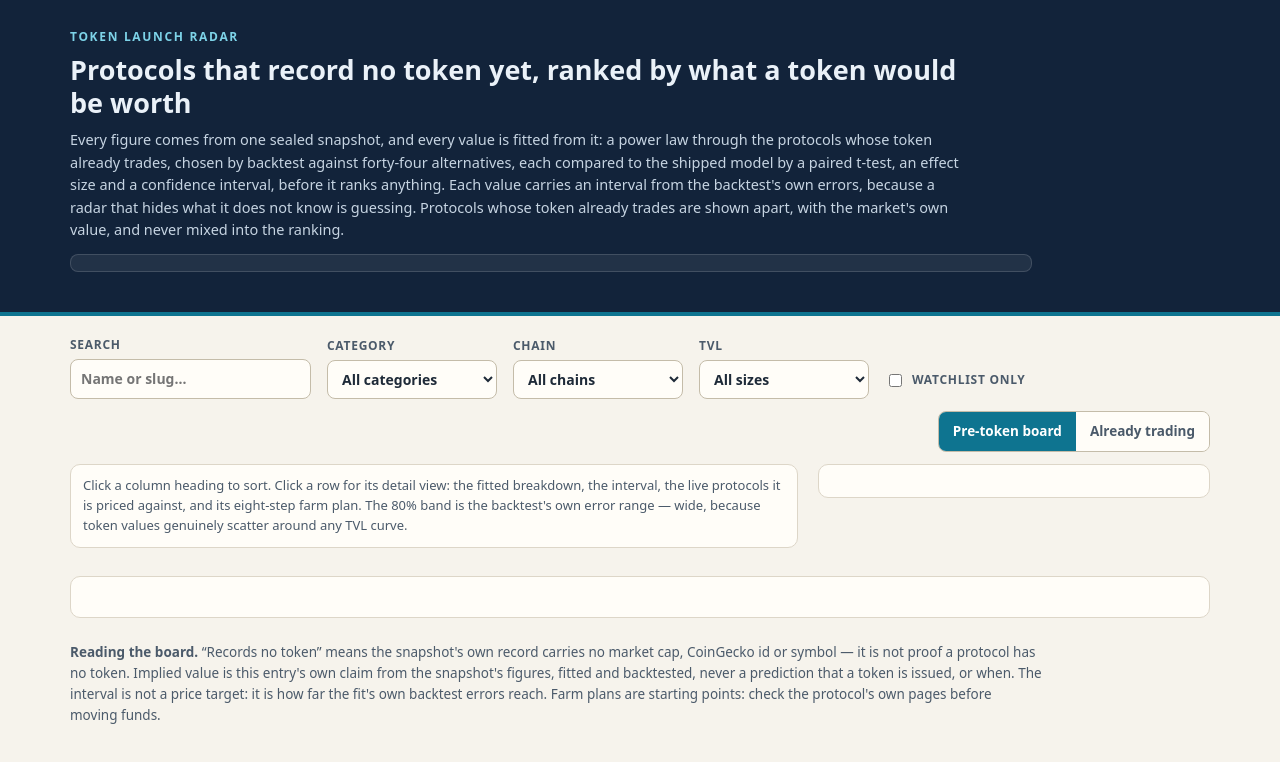
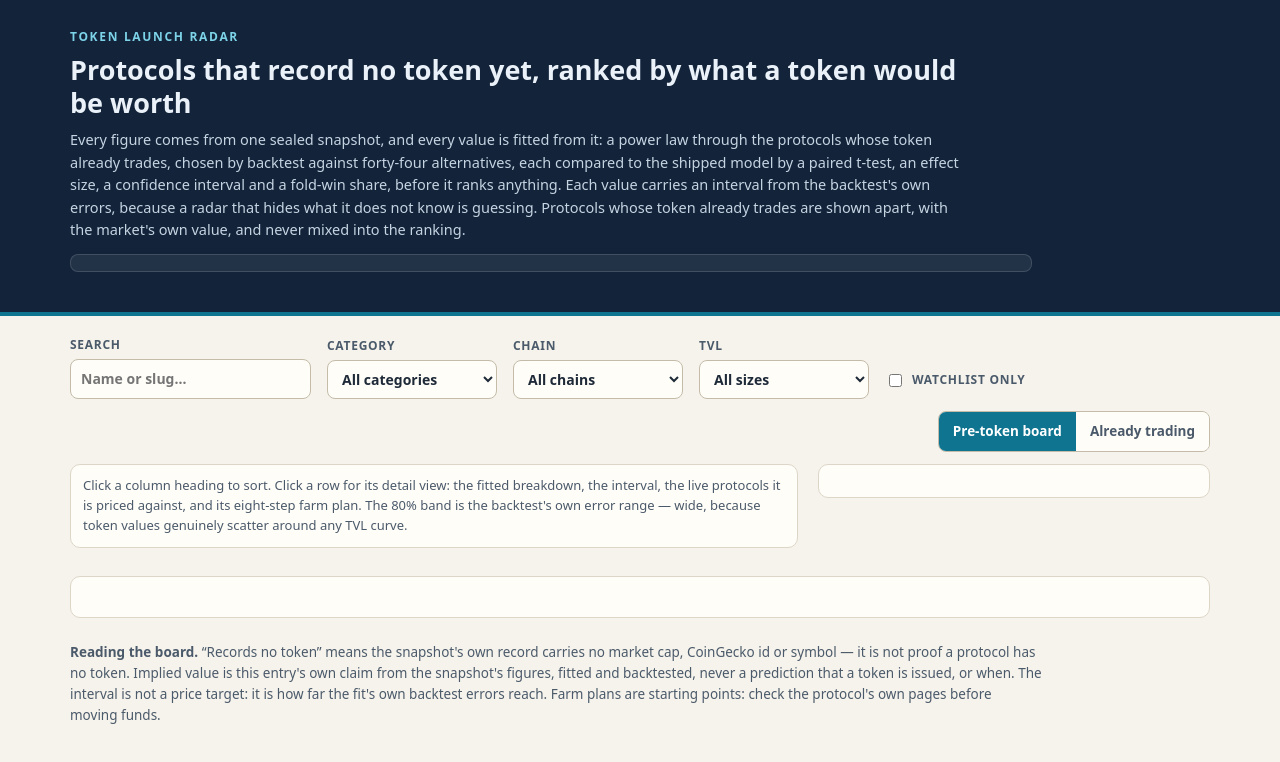
Before and after one commit to Andy74453533/token-radar, a website: page dashboard/index.html in a window 1280 px wide. Drawn offline with Linux system fonts and the light colour scheme.

Commit message:
Rewrite dashboard/index.html fresh in-session (token-radar v5 rewrite)

```diff
--- a/dashboard/index.html
+++ b/dashboard/index.html
@@ -12,7 +12,7 @@
   <div class="wrap">
     <p class="kicker">Token launch radar</p>
     <h1>Protocols that record no token yet, ranked by what a token would be worth</h1>
-    <p class="lede">Every figure comes from one sealed snapshot, and every value is fitted from it: a power law through the protocols whose token already trades, chosen by backtest against forty-four alternatives, each compared to the shipped model by a paired t-test, an effect size and a confidence interval, before it ranks anything. Each value carries an interval from the backtest's own errors, because a radar that hides what it does not know is guessing. Protocols whose token already trades are shown apart, with the market's own value, and never mixed into the ranking.</p>
+    <p class="lede">Every figure comes from one sealed snapshot, and every value is fitted from it: a power law through the protocols whose token already trades, chosen by backtest against forty-four alternatives, each compared to the shipped model by a paired t-test, an effect size, a confidence interval and a fold-win share, before it ranks anything. Each value carries an interval from the backtest's own errors, because a radar that hides what it does not know is guessing. Protocols whose token already trades are shown apart, with the market's own value, and never mixed into the ranking.</p>
     <p class="modelline" id="modelline"></p>
     <dl class="stats" id="stats"></dl>
   </div>
```
